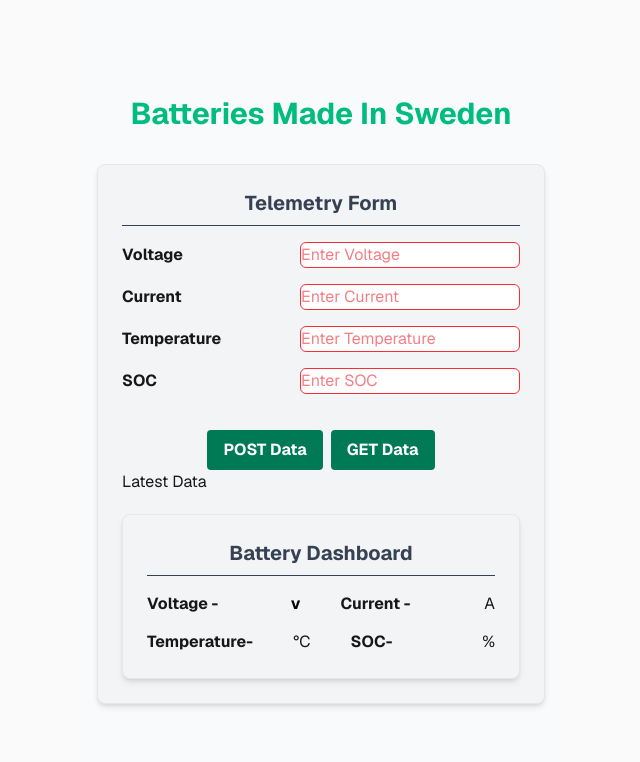
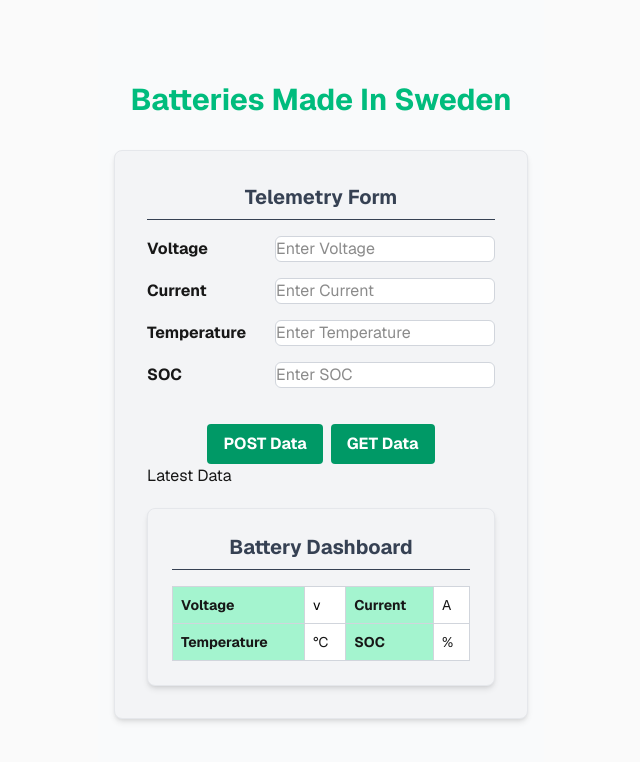
Before and after one commit to Chaitali786/BMS_Dashboard, a Next.js app in the folder bms-dashboard/: page / in a window 1280 px wide. Shown: the top 762 px of the page, without its empty margins (319-959 px from the left). Built offline with nearby package versions, Linux system fonts and the light colour scheme.

Commit message:
Battery Dashboard UI improve

```diff
--- a/bms-dashboard/app/components/telemetry_form.tsx
+++ b/bms-dashboard/app/components/telemetry_form.tsx
@@ -1,49 +1,38 @@
 "use client";
-
 import React from "react";
 import { useState } from "react";
 
 const telemetry_form = () => {
-
-  const [formData, setTelemetry] = useState({
-    voltage: "",
-    current: "",
-    temperature: "",
-    soc: "",
-  });
   const [latestData, setData] = useState({
     voltage: "",
     current: "",
     temperature: "",
     soc: "",
   });
+
   const [isDataSaved, showPostDataMsg] = useState(false);
   const [isDataFetched, showFetchingMsg] = useState(false);
 
-
-  const handleChange = (e: any) => {
-    setTelemetry({
-      ...formData,
-      [e.target.name]: e.target.value,
-    });
-  };
-
-  const postData = async () => {
-    //console.log("Telemetry form data is : " ,formData);
+  const postData = async (formData: FormData) => {
+    const telemetryFormData = Object.fromEntries(formData);
+    console.log("Telemetry form data is : ", telemetryFormData);
 
     const loadData = {
-      voltage: Number(formData.voltage),
-      current: Number(formData.current),
-      temperature: Number(formData.temperature),
-      soc: Number(formData.soc),
+      voltage: Number(telemetryFormData.voltage),
+      current: Number(telemetryFormData.current),
+      temperature: Number(telemetryFormData.temperature),
+      soc: Number(telemetryFormData.soc),
     };
-    if(formData.voltage==="" || formData.current ==="" || formData.temperature ==="" || formData.soc===""){
+    if (
+      !telemetryFormData.voltage ||
+      !telemetryFormData.current ||
+      !telemetryFormData.temperature ||
+      !telemetryFormData.soc
+    ) {
       showPostDataMsg(false);
-       //alert("Please fill in all fields !")
-    }
-    else{
+    } else {
       try {
-      const response= await fetch("/api/telemetry", {
+        const response = await fetch("/api/telemetry", {
           method: "POST",
           headers: { "content-type": "application/json" },
           body: JSON.stringify(loadData),
@@ -52,25 +41,21 @@ const telemetry_form = () => {
           showPostDataMsg(true);
           setTimeout(() => showPostDataMsg(false), 3000);
         }
-      //alert("Data Sent Succesfully!");
       } catch (error) {
         console.error(error);
       }
     }
-
   };
-
 
   const getData = async () => {
     try {
-      showFetchingMsg(true)
+      showFetchingMsg(true);
       await new Promise((resolve) => setTimeout(resolve, 500));
 
       const response = await fetch("/api/telemetry");
       const result = await response.json();
-      console.log(`Data : ${result}`);
+
       if (result && result.voltage !== undefined) {
-
         setData({
           voltage: result.voltage,
           current: result.current,
@@ -80,7 +65,7 @@ const telemetry_form = () => {
       }
     } catch (error) {
       console.error("Error fetching latest data", error);
-    }finally {
+    } finally {
       showFetchingMsg(false);
     }
   };
@@ -89,8 +74,12 @@ const telemetry_form = () => {
     const voltageLatest = Number(voltageCurrentValue);
     return voltageLatest >= 240 || voltageLatest >= 200 ? "red" : "black";
   };
+
   return (
-    <div className="flex flex-col w-full max-w-md justify-center bg-gray-100 p-6 rounded-lg shadow-md border border-gray-200">
+    <form
+      action={postData}
+      className="flex flex-col w-full max-w-md justify-center bg-gray-100 p-8 rounded-lg shadow-md border border-gray-200"
+    >
       <h2 className="text-center text-xl font-bold mb-4 text-gray-700 border-b pb-2">
         Telemetry Form
       </h2>
@@ -99,13 +88,10 @@ const telemetry_form = () => {
         <input
           type="number"
           name="voltage"
-          value={formData.voltage}
-          onChange={handleChange}
           placeholder="Enter Voltage"
           required
           min="1"
-          className="border border-gray-300 rounded-md bg-white invalid:border-red-500 invalid:text-red-600 focus:invalid:ring-red-500 "
-
+          className="border border-gray-300 rounded-md bg-white "
         />
       </div>
       <div className="flex items-center justify-between  mb-4">
@@ -113,13 +99,10 @@ const telemetry_form = () => {
         <input
           type="number"
           name="current"
-          value={formData.current}
-          onChange={handleChange}
           placeholder="Enter Current"
           required
           min="1"
-          className="border border-gray-300 rounded-md bg-white  invalid:border-red-500 invalid:text-red-600 focus:invalid:ring-red-500"
-
+          className="border border-gray-300 rounded-md bg-white "
         />
       </div>
       <div className="flex items-center justify-between  mb-4">
@@ -127,13 +110,10 @@ const telemetry_form = () => {
         <input
           type="number"
           name="temperature"
-          value={formData.temperature}
-          onChange={handleChange}
           placeholder="Enter Temperature"
           required
-          min = "1"
-          className="border border-gray-300 rounded-md bg-white  invalid:border-red-500 invalid:text-red-600 focus:invalid:ring-red-500"
-
+          min="1"
+          className="border border-gray-300 rounded-md bg-white "
         />
       </div>
       <div className="flex items-center justify-between  mb-4">
@@ -141,26 +121,23 @@ const telemetry_form = () => {
         <input
           type="number"
           name="soc"
-          value={formData.soc}
-          onChange={handleChange}
           placeholder="Enter SOC"
           required
-          min = "1"
-          className="border border-gray-300 rounded-md bg-white  invalid:border-red-500 invalid:text-red-600 focus:invalid:ring-red-500"
-
-
+          min="1"
+          className="border border-gray-300 rounded-md bg-white "
         />
       </div>
       <div className="flex flex-row justify-center gap-2 mt-5">
         <button
-          onClick={postData}
-          className="bg-emerald-700  text-white font-bold py-2 px-4 rounded hover:bg-green-700"
+          type="submit"
+          className="bg-emerald-600  text-white font-bold py-2 px-4 rounded hover:bg-gray-700"
         >
           POST Data
         </button>
         <button
+          type="button"
           onClick={getData}
-          className="bg-emerald-700  text-white font-bold py-2 px-4 rounded hover:bg-green-700"
+          className="bg-emerald-600  text-white font-bold py-2 px-4 rounded hover:bg-gray-700"
         >
           GET Data
         </button>
@@ -171,43 +148,57 @@ const telemetry_form = () => {
         </div>
       )}
       {isDataFetched && (
-           <div className="w-4 h-4 border-2 border-green border-t-transparent rounded-full animate-spin"></div>
-
+        <div className="w-4 h-4 border-2 border-gray border-t-transparent  rounded-full animate-spin"></div>
       )}
-        {isDataFetched ? "Fetching..." : "Latest Data"}
-      <div className="flex flex-col w-full max-w-md mt-5 bg-gray-100 p-6 rounded-lg shadow-md border border-gray-200">
+      {isDataFetched ? "Fetching Data ......" : "Latest Data"}
+      <div className="w-full max-w-md mt-5 bg-gray-100 p-6 rounded-lg shadow-md border border-gray-200">
         <h2 className="text-center text-xl font-bold mb-4 text-gray-700 border-b pb-2">
           Battery Dashboard
         </h2>
-        <div className="flex flex-col justify-center gap-3.5">
-          <div className="flex flex-row justify-left gap-10">
-            <label className="font-bold  w-32">Voltage - </label>
-            <span
-              className={
+
+        <table className="w-full text-sm border-collapse border border-gray-300 bg-white">
+          <tbody>
+            <tr className="border-b border-gray-300">
+              <td className="font-bold py-2 px-2 border-r bg-emerald-200 border-gray-300">
+                Voltage
+              </td>
+              <td
+                className={`px-2 border-r border-gray-300 ${
                   getVoltageStatus(latestData.voltage) === "red"
                     ? "text-red-600 font-bold"
-                  : "text-black font-bold"
-              }
+                    : "text-black"
+                }`}
               >
                 {latestData.voltage}v
-            </span>
-            <label className="font-bold  w-32">Current - </label>
-            <span>{latestData.current}A</span>
-          </div>
-          <div className="flex flex-row justify-left gap-10">
-            <label className="font-bold  w-32">Temperature- </label>
-            <span>{latestData.temperature}&deg;C</span>
-            <label className="font-bold  w-32">SOC- </label>
-            <span>{latestData.soc}%</span>
-          </div>
-        </div>
+              </td>
+              <td className="font-bold py-2 px-2 border-r bg-emerald-200 border-gray-300">
+                Current
+              </td>
+              <td className="px-2">{latestData.current}A</td>
+            </tr>
+
+            <tr>
+              <td className="font-bold py-2 px-2 border-r bg-emerald-200 border-gray-300">
+                Temperature
+              </td>
+              <td className="px-2 border-r border-gray-300">
+                {latestData.temperature}&deg;C
+              </td>
+              <td className="font-bold py-2 px-2 border-r bg-emerald-200 border-gray-300">
+                SOC
+              </td>
+              <td className="px-2">{latestData.soc}%</td>
+            </tr>
+          </tbody>
+        </table>
+
         {getVoltageStatus(latestData.voltage) === "red" && (
           <div className="bg-red-100 border border-red-400 text-red-700 px-2 py-1 rounded text-[10px] font-bold mt-2">
-            High Voltage Detected! Please investigate  the deviation !
+            High Voltage Detected! Please investigate the deviation!
           </div>
         )}
       </div>
-    </div>
+    </form>
   );
 };
 
```
Also changed, not shown: bms-dashboard/app/api/telemetry/route.ts (+11 -11 lines), bms-dashboard/app/page.tsx (+5 -5 lines). Lines whose indentation alone changed are shown as unchanged.
